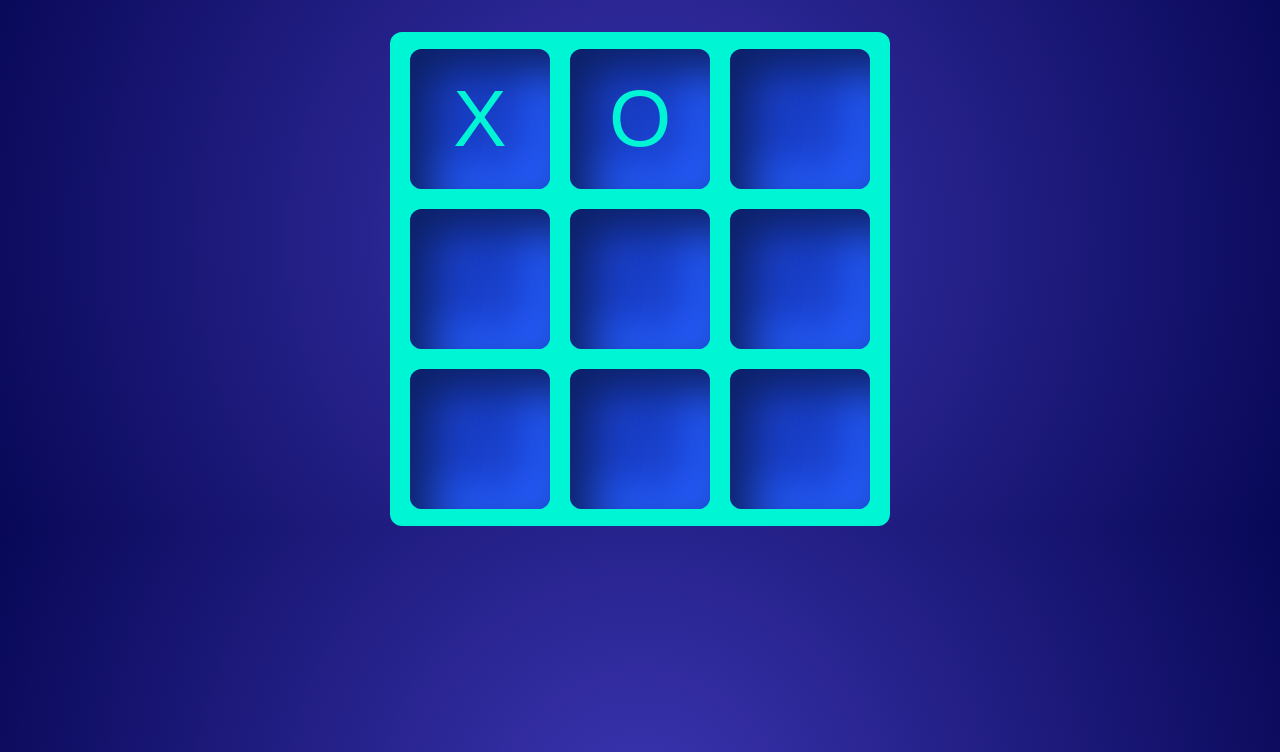
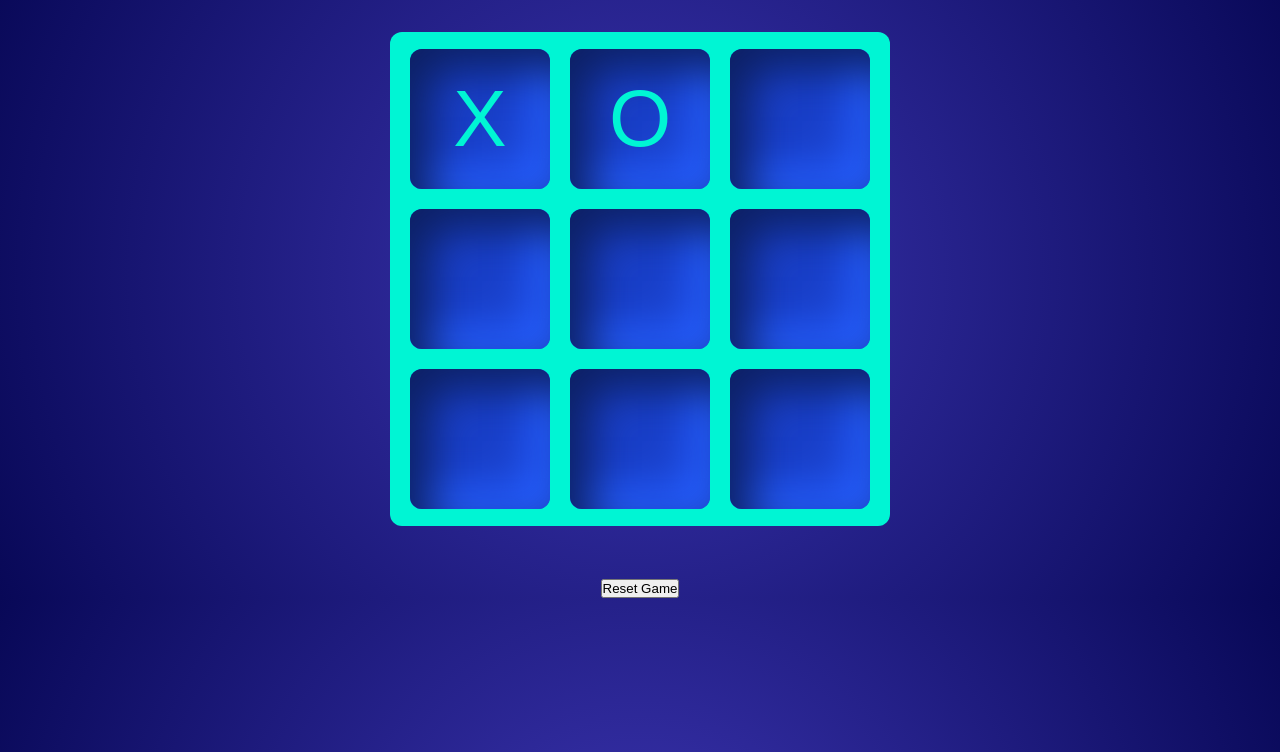
Before and after one commit to TechRam09/Tic-Tac-Toe, a plain HTML site: page code/views/index.html in a window 1280 px wide. Shown: the part 48-800 px from the top of the page. Drawn offline with Linux system fonts and the light colour scheme.

Commit message:
Update index.html

```diff
--- a/code/views/index.html
+++ b/code/views/index.html
@@ -21,6 +21,7 @@
         <button class="box"></button>
       </div>
     </div>
+    <button class="btn">Reset Game</button>
   </body>
   <script src="./JS/game.js"></script>
 </html>
```
